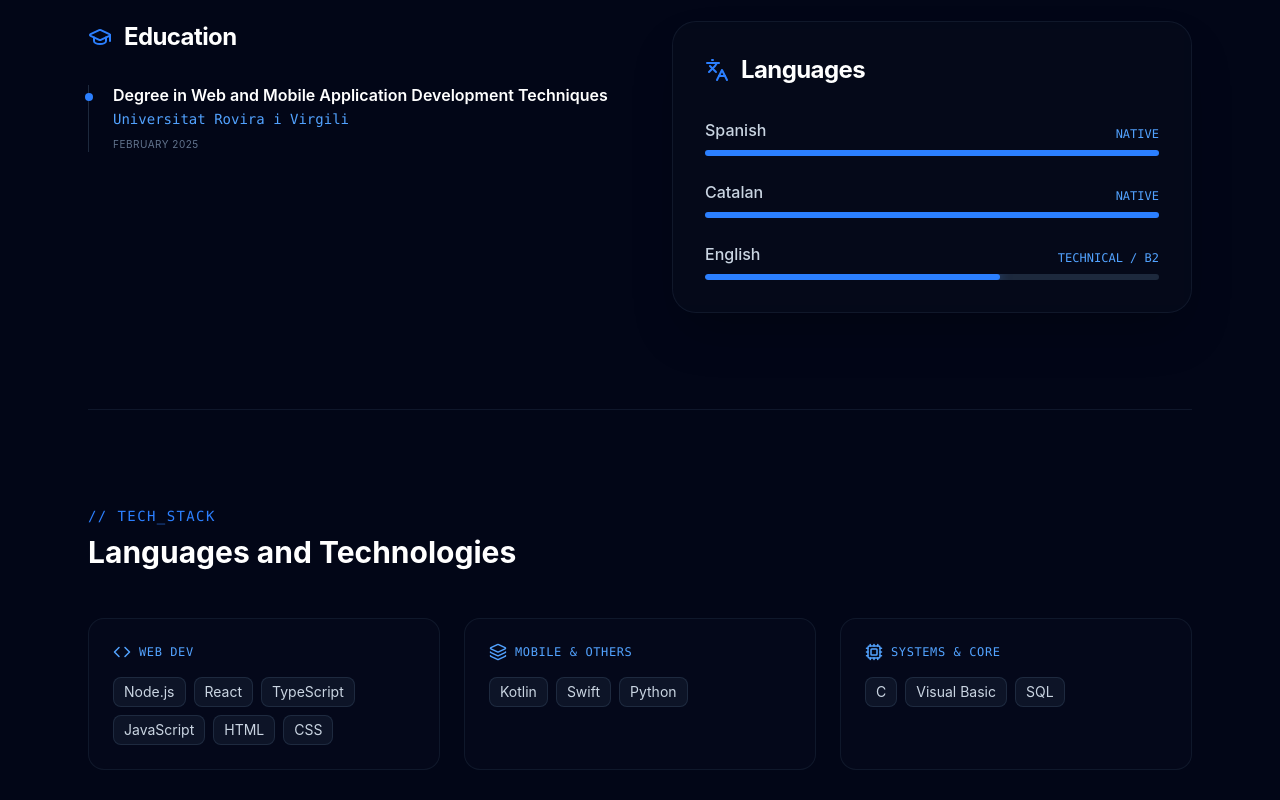
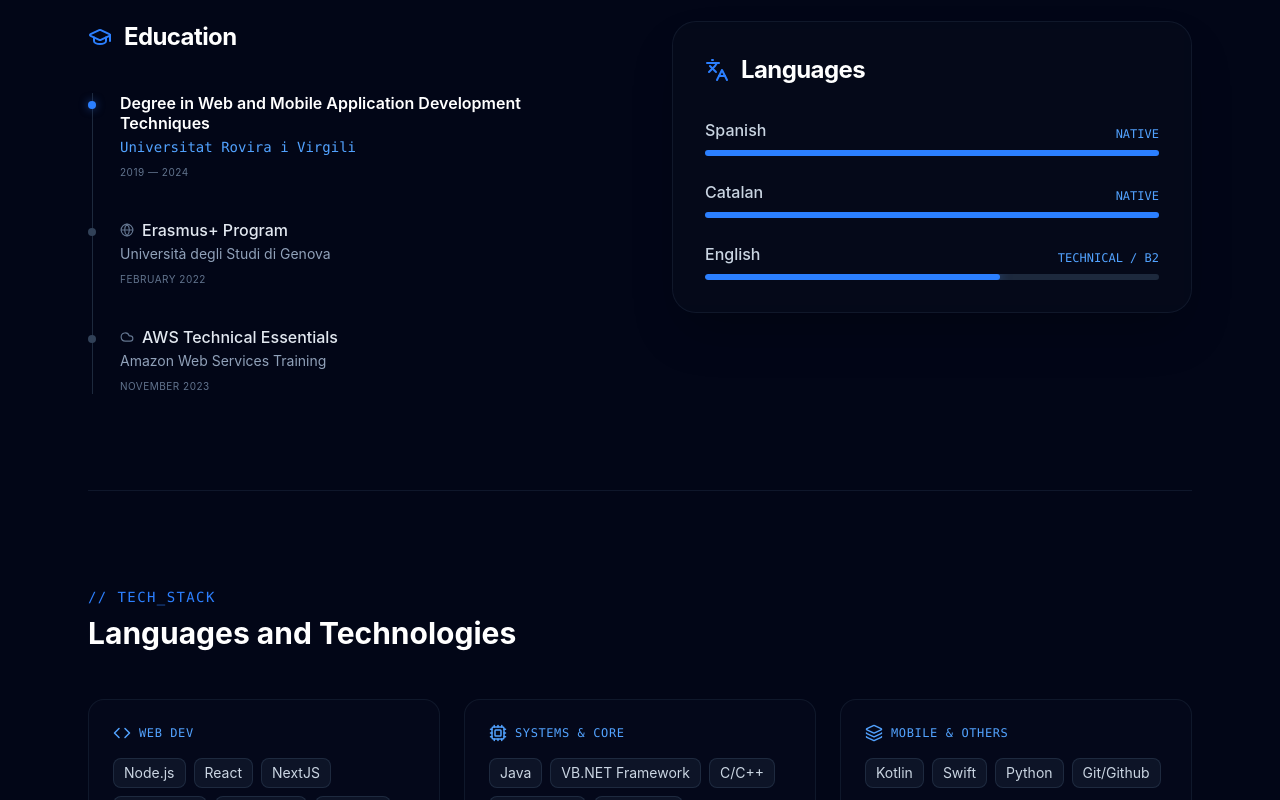
Before and after one commit to MenachoIvan/menachoivan.github.io, a React (Vite) app: page / in a window 1280 px wide. Shown: the part 1720-2520 px from the top of the page. Built offline with nearby package versions, Linux system fonts and the light colour scheme.

Commit message:
add: more cv info and tech skills

```diff
--- a/src/components/Education.jsx
+++ b/src/components/Education.jsx
@@ -1,5 +1,5 @@
 import React from "react";
-import { GraduationCap, Languages } from "lucide-react";
+import { GraduationCap, Languages, Globe, Cloud } from "lucide-react";
 import { useTranslation } from "react-i18next";
 
 export const Education = () => {
@@ -9,16 +9,16 @@ export const Education = () => {
     <section className="py-16 md:py-24 border-t border-slate-900">
       <div className="grid grid-cols-1 md:grid-cols-2 gap-10 md:gap-16">
         <div className="px-2 md:px-0">
-          <div className="flex items-center gap-3 mb-6 md:mb-8">
+          <div className="flex items-center gap-3 mb-8 md:mb-10">
             <GraduationCap className="text-blue-500" size={24} />
             <h3 className="text-xl md:text-2xl font-bold text-white tracking-tight">
               {t("education.title")}
             </h3>
           </div>
 
-          <div className="space-y-8">
-            <div className="relative pl-6 border-l border-slate-800">
-              <div className="absolute w-2 h-2 bg-blue-500 rounded-full -left-[4.5px] top-2"></div>
+          <div className="space-y-10 relative before:absolute before:inset-0 before:left-[3.5px] before:w-px before:bg-slate-800">
+            <div className="relative pl-8 group">
+              <div className="absolute w-2 h-2 bg-blue-500 rounded-full left-0 top-2 shadow-[0_0_8px_rgba(59,130,246,0.5)] group-hover:scale-125 transition-transform"></div>
               <h4 className="text-white font-semibold text-sm md:text-base leading-tight">
                 {t("education.degree")}
               </h4>
@@ -27,6 +27,38 @@ export const Education = () => {
               </p>
               <p className="text-slate-500 text-[10px] mt-2 uppercase tracking-wider">
                 {t("education.date")}
+              </p>
+            </div>
+
+            <div className="relative pl-8 group">
+              <div className="absolute w-2 h-2 bg-slate-700 rounded-full left-0 top-2 group-hover:bg-blue-400 transition-colors"></div>
+              <div className="flex items-center gap-2 mb-1">
+                <Globe size={14} className="text-slate-500" />
+                <h4 className="text-slate-200 font-medium text-sm md:text-base leading-tight">
+                  {t("education.erasmus")}
+                </h4>
+              </div>
+              <p className="text-slate-400 text-xs md:text-sm">
+                {t("education.erasmusuni")}
+              </p>
+              <p className="text-slate-500 text-[10px] mt-2 uppercase tracking-wider">
+                {t("education.erasmusdate")}
+              </p>
+            </div>
+
+            <div className="relative pl-8 group">
+              <div className="absolute w-2 h-2 bg-slate-700 rounded-full left-0 top-2 group-hover:bg-blue-400 transition-colors"></div>
+              <div className="flex items-center gap-2 mb-1">
+                <Cloud size={14} className="text-slate-500" />
+                <h4 className="text-slate-200 font-medium text-sm md:text-base leading-tight">
+                  {t("education.aws")}
+                </h4>
+              </div>
+              <p className="text-slate-400 text-xs md:text-sm">
+                {t("education.awsinfo")}
+              </p>
+              <p className="text-slate-500 text-[10px] mt-2 uppercase tracking-wider">
+                {t("education.awsdate")}
               </p>
             </div>
           </div>
--- a/src/components/TechSkills.jsx
+++ b/src/components/TechSkills.jsx
@@ -9,17 +9,25 @@ export const TechSkills = () => {
     {
       category: "Web dev",
       icon: <Code size={18} />,
-      items: ["Node.js", "React", "TypeScript", "JavaScript", "HTML", "CSS"],
+      items: [
+        "Node.js",
+        "React",
+        "NextJS",
+        "TypeScript",
+        "JavaScript",
+        "Tailwind",
+        "Rest APIs",
+      ],
+    },
+    {
+      category: "Systems & Core",
+      icon: <Cpu size={18} />,
+      items: ["Java", "VB.NET Framework", "C/C++", "SQL Server", "Oracle DB"],
     },
     {
       category: "Mobile & Others",
       icon: <Layers size={18} />,
-      items: ["Kotlin", "Swift", "Python"],
-    },
-    {
-      category: "Systems & Core",
-      icon: <Cpu size={18} />,
-      items: ["C", "Visual Basic", "SQL"],
+      items: ["Kotlin", "Swift", "Python", "Git/Github"],
     },
   ];
 
--- a/src/i18n/locales/cat.json
+++ b/src/i18n/locales/cat.json
@@ -18,14 +18,20 @@
     "title": "Educació",
     "degree": "Grau en Tècniques de Desenvolupament d'Aplicacions Web i Mòbils",
     "uni": "Universitat Rovira i Virgili",
-    "date": "Febrer 2025",
+    "date": "2019 — 2024",
     "lang": "Idiomes",
     "cast": "Castellà",
     "castlvl": "Natiu",
     "cat": "Català",
     "catlvl": "Natiu",
     "eng": "Anglès",
-    "englvl": "Tècnic / B2"
+    "englvl": "Tècnic / B2",
+    "erasmus": "Programa Erasmus+",
+    "erasmusuni": "Università degli Studi di Genova",
+    "erasmusdate": "Febrer 2022",
+    "aws": "AWS Technical Essentials",
+    "awsinfo": "Formació d'Amazon Web Services",
+    "awsdate": "Novembre 2023"
   },
   "corework": {
     "comment": "// Actualitat_i_Projectes",
--- a/src/i18n/locales/en.json
+++ b/src/i18n/locales/en.json
@@ -18,14 +18,20 @@
     "title": "Education",
     "degree": "Degree in Web and Mobile Application Development Techniques",
     "uni": "Universitat Rovira i Virgili",
-    "date": "February 2025",
+    "date": "2019 — 2024",
     "lang": "Languages",
     "cast": "Spanish",
     "castlvl": "Native",
     "cat": "Catalan",
     "catlvl": "Native",
     "eng": "English",
-    "englvl": "Technical / B2"
+    "englvl": "Technical / B2",
+    "erasmus": "Erasmus+ Program",
+    "erasmusuni": "Università degli Studi di Genova",
+    "erasmusdate": "February 2022",
+    "aws": "AWS Technical Essentials",
+    "awsinfo": "Amazon Web Services Training",
+    "awsdate": "November 2023"
   },
   "corework": {
     "comment": "// Current_Role_and_Projects",
--- a/src/i18n/locales/es.json
+++ b/src/i18n/locales/es.json
@@ -18,14 +18,20 @@
     "title": "Educación",
     "degree": "Grado en Técnicas de Desarrollo de Aplicaciones Web y Móviles",
     "uni": "Universitat Rovira i Virgili",
-    "date": "Febrero 2025",
+    "date": "2019 — 2024",
     "lang": "Idiomas",
     "cast": "Castellano",
     "castlvl": "Nativo",
     "cat": "Catalán",
     "catlvl": "Nativo",
     "eng": "Inglés",
-    "englvl": "Técnico / B2"
+    "englvl": "Técnico / B2",
+    "erasmus": "Erasmus+ Program",
+    "erasmusuni": "Università degli Studi di Genova",
+    "erasmusdate": "Febrero 2022",
+    "aws": "AWS Technical Essentials",
+    "awsinfo": "Amazon Web Services Training",
+    "awsdate": "Noviembre 2023"
   },
   "corework": {
     "comment": "// Actualidad_y_Proyectos",
```
